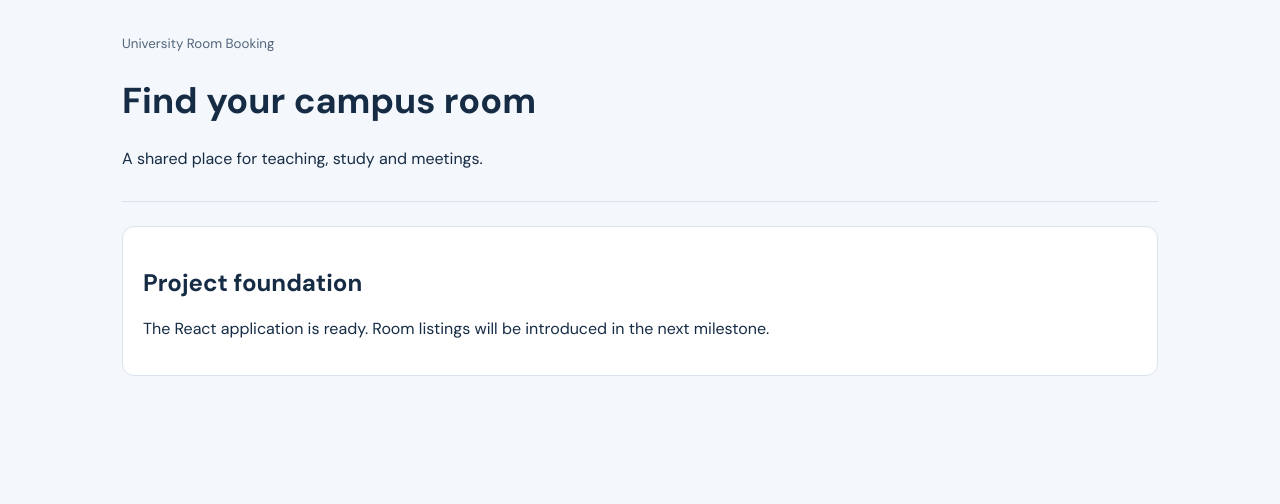
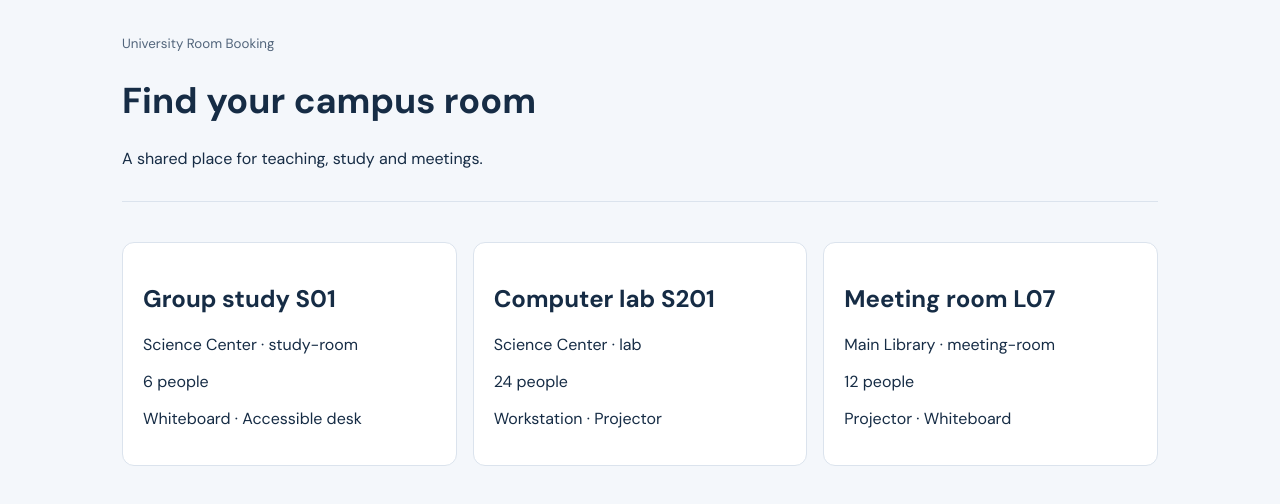
Before and after one commit to Diyar30under30/booking-rooms-coventry, a React (Vite) app in the folder app/frontend/: page / in a window 1280 px wide. Shown: the top 504 px of the page. Built offline with nearby package versions, Linux system fonts and the light colour scheme.

Commit message:
v02: Read-only sample room catalogue
Reconstructed milestone from the current working project; created now with no backdating. Original main history is preserved.

```diff
--- a/app/frontend/src/App.jsx
+++ b/app/frontend/src/App.jsx
@@ -1,5 +1,8 @@
 import { useState, useEffect } from 'react';
+import sampleRooms from './sample-rooms.js';
 
 export default function App(){
-return <main><header><small>University Room Booking</small><h1>Find your campus room</h1><p>A shared place for teaching, study and meetings.</p></header><section><h2>Project foundation</h2><p>The React application is ready. Room listings will be introduced in the next milestone.</p></section></main>;
+const [rooms,setRooms]=useState(sampleRooms); const [error,setError]=useState('');
+const visible=rooms;
+return <main><header><small>University Room Booking</small><h1>Find your campus room</h1><p>A shared place for teaching, study and meetings.</p></header>{error&&<p className="error" role="alert">{error}</p>}<div className="grid">{visible.map(room=><article key={room.id}><h2>{room.name}</h2><p>{room.building} · {room.type}</p><p>{room.capacity==null?"Capacity unrecorded":`${room.capacity} people`}</p><p>{room.amenities.join(" · ")}</p></article>)}</div>{!visible.length&&!error&&<p>No rooms match.</p>}</main>;
 }
--- /dev/null
+++ b/app/frontend/src/sample-rooms.js
@@ -0,0 +1,6 @@
+// Illustrative data for the catalogue prototype; replaced by SQLite in v04.
+export default [
+ {id:1,name:'Group study S01',building:'Science Center',type:'study-room',capacity:6,amenities:['Whiteboard','Accessible desk'],accessible:true,active:1},
+ {id:2,name:'Computer lab S201',building:'Science Center',type:'lab',capacity:24,amenities:['Workstation','Projector'],accessible:false,active:1},
+ {id:3,name:'Meeting room L07',building:'Main Library',type:'meeting-room',capacity:12,amenities:['Projector','Whiteboard'],accessible:true,active:1}
+];
```
Also changed, not shown: 2 other files (tests, documents, lock files or other folders).
